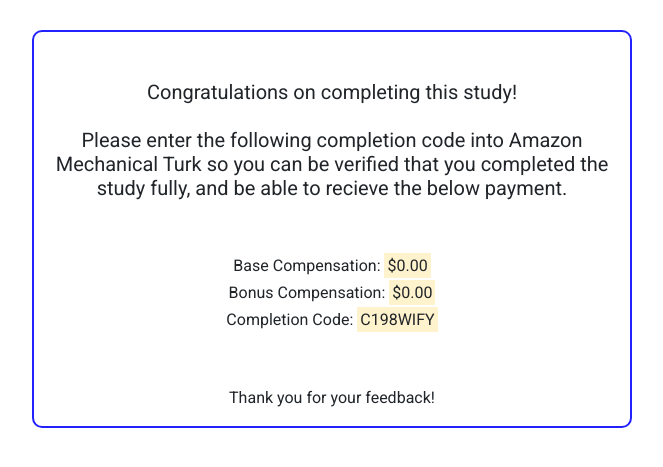
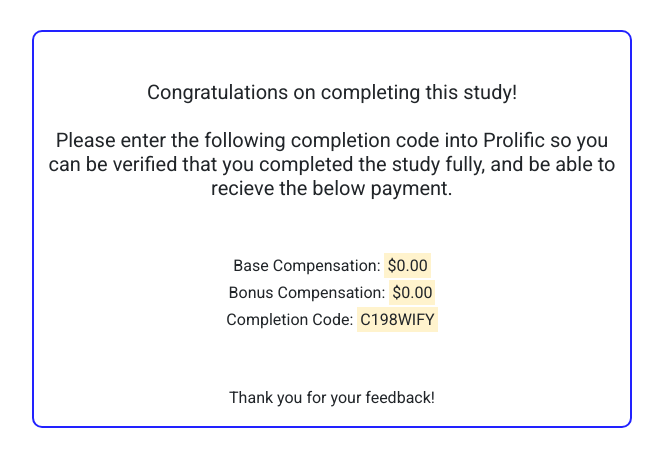
Before and after one commit to Shymkis/social-security-explainer, a Flask app: template templates/thanks.html in a window 1280 px wide. Shown: the top 467 px of the page, without its empty margins (308-971 px from the left). Run offline with Flask 3, Linux system fonts and the light colour scheme; the template is opened without the code that fills it, so the values that code supplies are empty; some libraries are stand-ins or nearby versions.

Commit message:
More MTurk rewording, lifespan column header

```diff
--- a/static/js/script.js
+++ b/static/js/script.js
@@ -180,7 +180,7 @@ function nextScenario() {
       <tr>
         <th scope="col" style="border: none"></th>
         <th scope="col">PIA</th>
-        <th scope="col">Select Filing Age<br>(between 62 and 70)</th>
+        <th scope="col">Lifespan<br><span style="font-size:14px">(Select filing age between 62 and 70)</span></th>
         <th scope="col">Optimal<br>Age</th>
         <th scope="col">Error</th>
         ` + (section == "testing" ? `<th scope="col">Bonus<br>Earned</th>` : ``) + `
--- a/templates/consent.html
+++ b/templates/consent.html
@@ -118,7 +118,7 @@
 
                 <strong> - ANY PAID COMPENSATION FOR YOUR TIME?</strong><br>
                 If you completed the task in its entirety (all experiments and surveys) and provided valid responses
-                during the study, you will be paid $2.50 through Amazon Mechanical Turk. Additional payments, of up
+                during the study, you will be paid $2.70 through <!-- Amazon Mechanical Turk -->Prolific. Additional payments, of up
                 to $1.00, will be paid depending on performance (up to ~5&cent per test selection, minus ~1&cent for
                 every year off from the optimal).
                 <br><br>
@@ -139,12 +139,12 @@
                 <br><br>
                 Your worker ID will NOT be shared with anyone and will be kept on the researcher's password-protected computer and then deleted from our system after completing the study. The unidentifiable data will be kept on the researcher’s password-protected file, only accessible to the researcher. Furthermore, the web application where you will work on the study does not read/record your IP, location, or any other personal information.
 
-                <br><br>Please note that <!-- MTurk -->Prolific has specific privacy policies of their own. If you have concerns, you should consult them directly at <!-- <a href="https://www.mturk.com/mturk/privacynotice" target="_blank">https://www.mturk.com/mturk/privacynotice</a>--><a href="https://www.prolific.com/privacy-and-legal" target="_blank"></a>https://www.prolific.com/privacy-and-legal</a>
+                <br><br>Please note that <!-- MTurk -->Prolific has specific privacy policies of their own. If you have concerns, you should consult them directly at <!-- <a href="https://www.mturk.com/mturk/privacynotice" target="_blank">https://www.mturk.com/mturk/privacynotice</a>--><a href="https://www.prolific.com/privacy-and-legal" target="_blank">https://www.prolific.com/privacy-and-legal</a>.
 
                 <br><br>
 
                 <strong> - WHAT IS THE TOTAL NUMBER OF SUBJECTS THE RESEARCHERS PLAN TO RECRUIT FOR THIS STUDY?</strong><br>
-                We expect to recruit up to 500 subjects for this study.
+                We expect to recruit up to 200 subjects for this study.
 
                 <br><br>
 
--- a/templates/thanks.html
+++ b/templates/thanks.html
@@ -112,7 +112,7 @@
         <p class="h5">
             Congratulations on completing this study!
             <br><br>
-            Please enter the following completion code into Amazon Mechanical Turk so you can be
+            Please enter the following completion code into <!-- Amazon Mechanical Turk -->Prolific so you can be
             verified that you completed the study fully, and be able to recieve the below payment.
         </p>
         <br><br>
```
